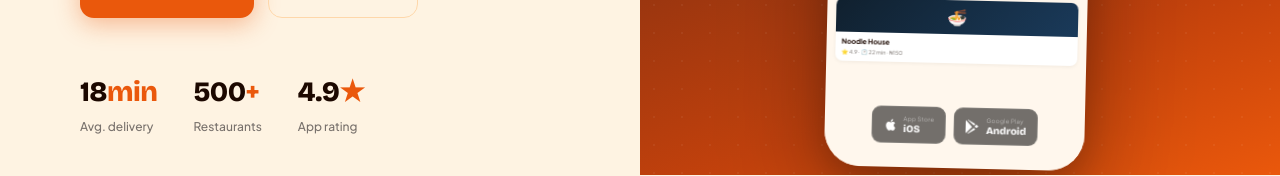
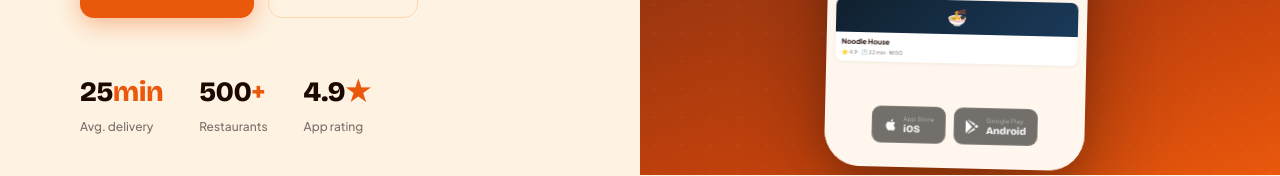
Before and after one commit to CareyAmenawon2022/doorbite-landing, a plain HTML site: page index.html in a window 1280 px wide. Shown: the part 735-911 px from the top of the page. Drawn offline with nearby package versions, Linux system fonts and the light colour scheme.

Commit message:
Update index.html

```diff
--- a/index.html
+++ b/index.html
@@ -644,7 +644,7 @@ footer {
 
     <div class="hero-stats">
       <div class="hero-stat">
-        <span class="hero-stat-num">18<span>min</span></span>
+        <span class="hero-stat-num">25<span>min</span></span>
         <span class="hero-stat-label">Avg. delivery</span>
       </div>
       <div class="hero-stat">
```
